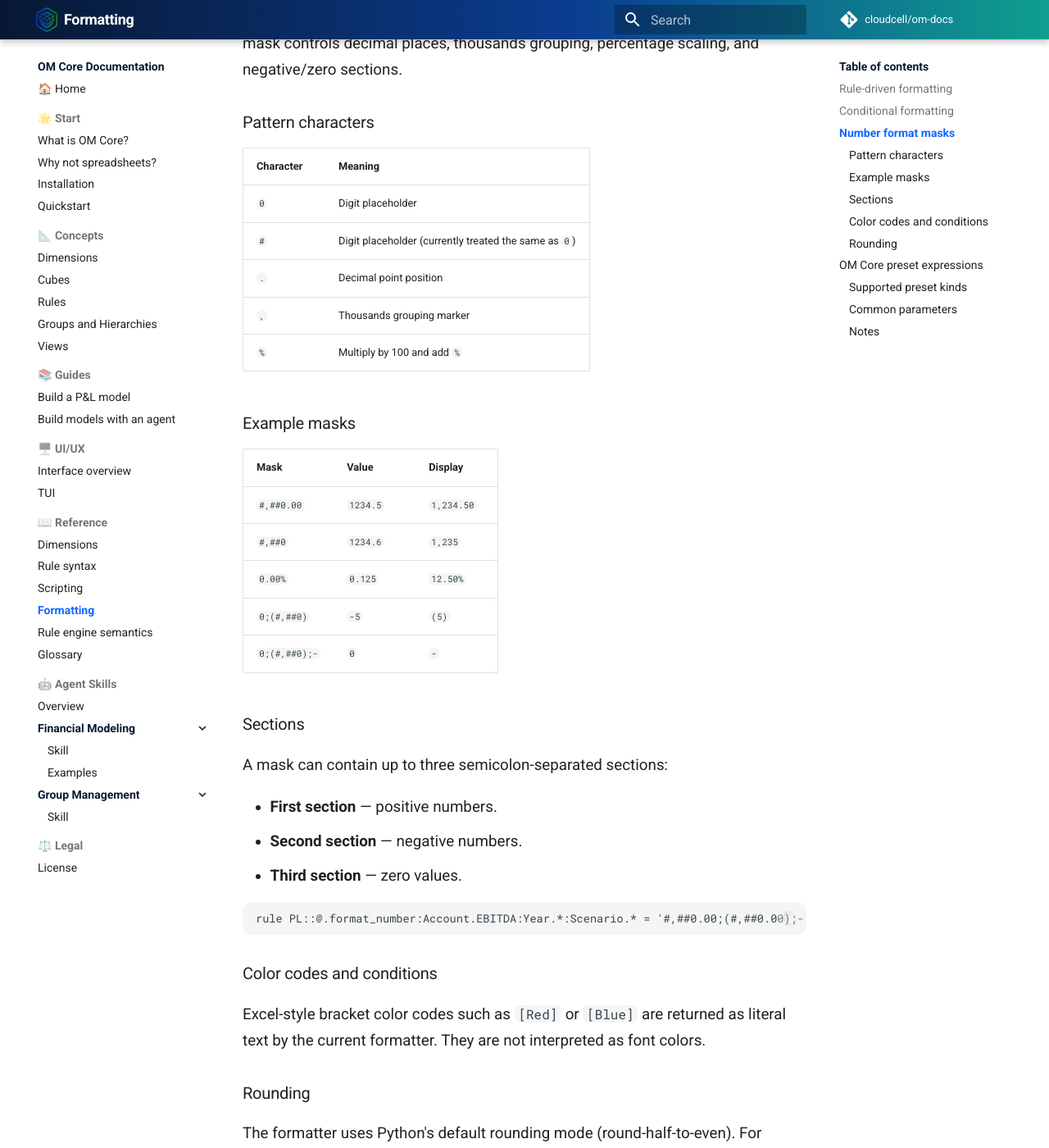
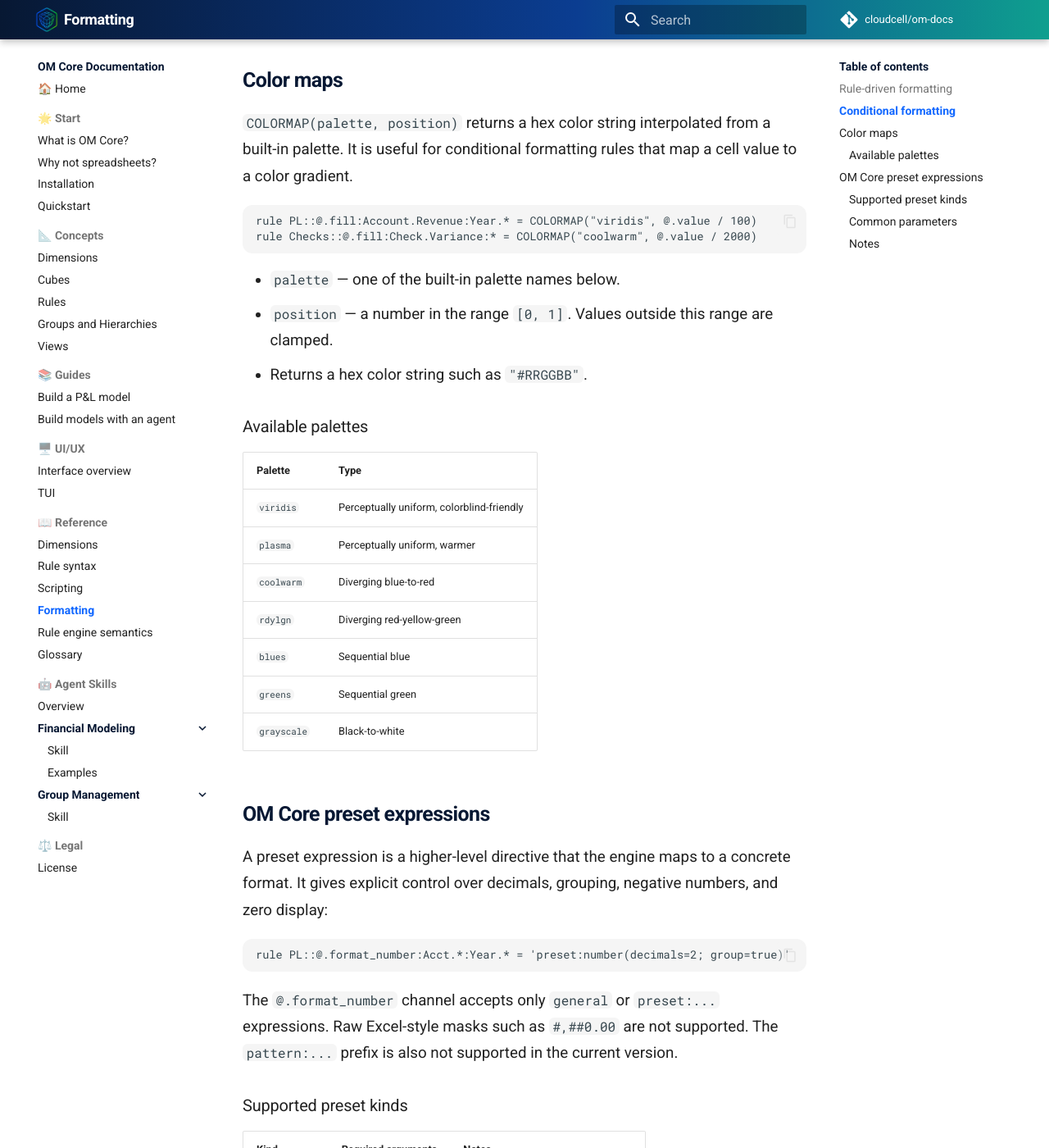
Before and after one commit to cloudcell/om-docs, an MkDocs documentation site: the page built from docs/reference/formatting.md, in a window 1280 px wide and 1400 px high, scrolled down 1203 px. Shown: the whole window at 82% size. Built offline with MkDocs 1.6.1 and Material for MkDocs 9.7.7, drawn with Linux system fonts in a browser that asks for light colours; comment, search, counter and statistics services are not loaded; some of the changed text lies outside the part shown.

Commit message:
docs: replace Excel-style mask documentation with CLDR preset syntax, add COLORMAP function for gradient-based conditional formatting
Rewrite formatting.md to focus on preset expressions (preset:number, preset:currency) guided by CLDR instead of Excel-compatible masks. Remove pattern character table, example masks, sections, color codes, and rounding documentation. Add COLORMAP function with palette table (viridis, plasma, coolwarm, rdylgn, blues, greens, grayscale) for gradient-based conditional formatting.

````diff
--- a/docs/reference/formatting.md
+++ b/docs/reference/formatting.md
@@ -1,27 +1,32 @@
 # Formatting patterns
 
-OM Core uses number formatting patterns that are compatible with Excel-style
-masks. This page explains the syntax and the patterns OM Core supports.
+OM Core formats numbers through **preset expressions**. A preset is a compact,
+structured directive such as `preset:number(decimals=2)` or
+`preset:currency(code=USD)`. The syntax and terminology are guided by the
+[Unicode Common Locale Data Repository (CLDR)](https://cldr.unicode.org/),
+which defines international formatting patterns for numbers, currencies, dates,
+and times. This page explains the preset syntax and the options OM Core
+supports.
 
-This page is about **number and currency display patterns**, not visual styles such
-as font color or background fill. Visual styles are set through channels like
-`@.fill` and `@.font_color`. See the [Scripting reference](scripting.md) for how
-to use style channels.
+This page is about **number and currency display patterns**, not visual styles
+such as font color or background fill. Visual styles are set through channels
+like `@.fill` and `@.font_color`. See the [Scripting reference](scripting.md)
+for how to use style channels.
 
 ## Rule-driven formatting
 
-All formatting in OM Core is rule-driven. A format string is attached to a cell
+All formatting in OM Core is rule-driven. A format preset is attached to a cell
 or slice through the `@.format_number` channel using the same `rule` syntax as
 value rules:
 
 ```openm
-rule PL::@.format_number:Account.Revenue:Year.2026 = '#,##0.00'
+rule PL::@.format_number:Account.Revenue:Year.2026 = 'preset:number(decimals=2)'
 ```
 
-You can also set a hard value directly through the UI or REPL, but under the hood
-the engine still stores it as a rule on the format channel. Because formatting
-is a rule, it can reference other cells, use wildcards, and respond to the same
-dimensional context as any other rule.
+You can also set a hard value directly through the UI or REPL, but under the
+hood the engine still stores it as a rule on the format channel. Because
+formatting is a rule, it can reference other cells, use wildcards, and respond
+to the same dimensional context as any other rule.
 
 ## Conditional formatting
 
@@ -30,70 +35,54 @@ Because formatting is rule-driven, it can be conditional. A rule on `@.fill`,
 other cells:
 
 ```openm
-rule Checks::@.fill:Check.Variance:Month.*:Department.* = if(Variance::[VarianceLine.Variance] > 1000, "#FFCCCC", "#FFFFFF")
-rule PL::@.font_color:Account.EBITDA:Year.*:Scenario.* = if(PL::[Account.EBITDA] < 0, "#FF0000", "#000000")
+rule Checks::@.fill:Check.Variance:* = if(V::[Variance] > 100, "#FCC", "#FFF")
+rule PL::@.font_color:Acct.EBITDA:* = if(PL::[Acct.EBITDA] < 0, "red", "black")
 ```
 
-The format or style is recomputed automatically when the underlying values change,
-so the visual presentation always stays consistent with the model state.
+The format or style is recomputed automatically when the underlying values
+change, so the visual presentation always stays consistent with the model state.
 
-## Number format masks
+## Color maps
 
-OM Core applies an Excel-compatible number mask to the raw cell value. The mask
-controls decimal places, thousands grouping, percentage scaling, and negative/zero
-sections.
-
-### Pattern characters
-
-| Character | Meaning |
-| --- | --- |
-| `0` | Digit placeholder |
-| `#` | Digit placeholder (currently treated the same as `0`) |
-| `.` | Decimal point position |
-| `,` | Thousands grouping marker |
-| `%` | Multiply by 100 and add `%` |
-
-### Example masks
-
-| Mask | Value | Display |
-| --- | --- | --- |
-| `#,##0.00` | `1234.5` | `1,234.50` |
-| `#,##0` | `1234.6` | `1,235` |
-| `0.00%` | `0.125` | `12.50%` |
-| `0;(#,##0)` | `-5` | `(5)` |
-| `0;(#,##0);-` | `0` | `-` |
-
-### Sections
-
-A mask can contain up to three semicolon-separated sections:
-
-- **First section** — positive numbers.
-- **Second section** — negative numbers.
-- **Third section** — zero values.
+`COLORMAP(palette, position)` returns a hex color string interpolated from a
+built-in palette. It is useful for conditional formatting rules that map a cell
+value to a color gradient.
 
 ```openm
-rule PL::@.format_number:Account.EBITDA:Year.*:Scenario.* = '#,##0.00;(#,##0.00);-'
+rule PL::@.fill:Account.Revenue:Year.* = COLORMAP("viridis", @.value / 100)
+rule Checks::@.fill:Check.Variance:* = COLORMAP("coolwarm", @.value / 2000)
 ```
 
-### Color codes and conditions
+- `palette` — one of the built-in palette names below.
+- `position` — a number in the range `[0, 1]`. Values outside this range are
+  clamped.
+- Returns a hex color string such as `"#RRGGBB"`.
 
-Excel-style bracket color codes such as `[Red]` or `[Blue]` are returned as literal
-text by the current formatter. They are not interpreted as font colors.
+### Available palettes
 
-### Rounding
-
-The formatter uses Python's default rounding mode (round-half-to-even). For example,
-`1234.5` formatted with `#,##0` produces `1,234`, not `1,235`.
+| Palette | Type |
+| --- | --- |
+| `viridis` | Perceptually uniform, colorblind-friendly |
+| `plasma` | Perceptually uniform, warmer |
+| `coolwarm` | Diverging blue-to-red |
+| `rdylgn` | Diverging red-yellow-green |
+| `blues` | Sequential blue |
+| `greens` | Sequential green |
+| `grayscale` | Black-to-white |
 
 ## OM Core preset expressions
 
-A preset expression is a higher-level directive that the engine maps to a concrete
-format. Presets are useful when you want explicit control over decimals, grouping,
-negative numbers, and zero display without writing a raw mask:
+A preset expression is a higher-level directive that the engine maps to a
+concrete format. It gives explicit control over decimals, grouping, negative
+numbers, and zero display:
 
 ```openm
-rule PL::@.format_number:Account.*:Year.*:Scenario.* = 'preset:number(decimals=2; group=true; negative=parentheses; zero=dash)'
+rule PL::@.format_number:Acct.*:Year.* = 'preset:number(decimals=2; group=true)'
 ```
+
+The `@.format_number` channel accepts only `general` or `preset:...`
+expressions. Raw Excel-style masks such as `#,##0.00` are not supported. The
+`pattern:...` prefix is also not supported in the current version.
 
 ### Supported preset kinds
 
````
